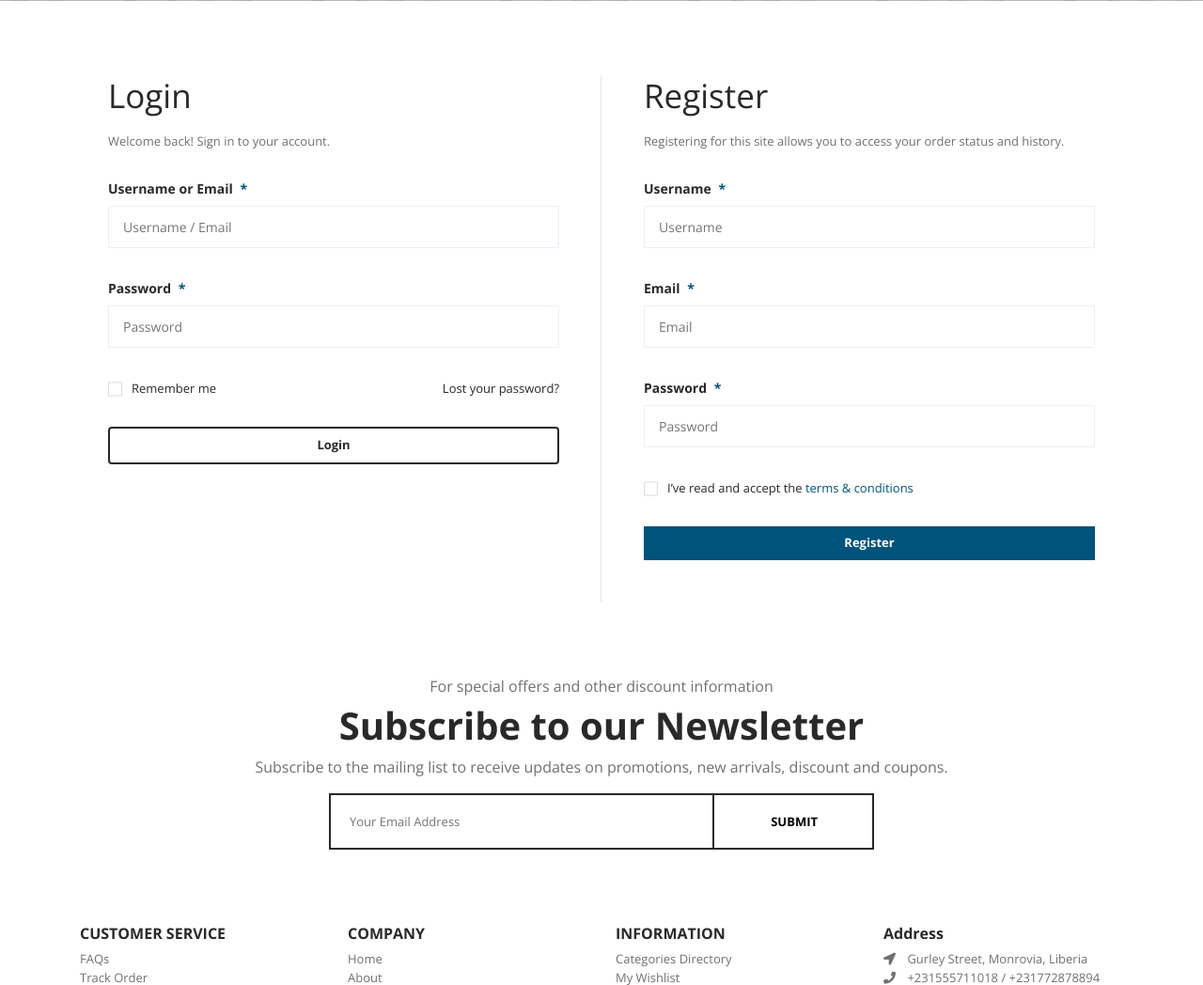
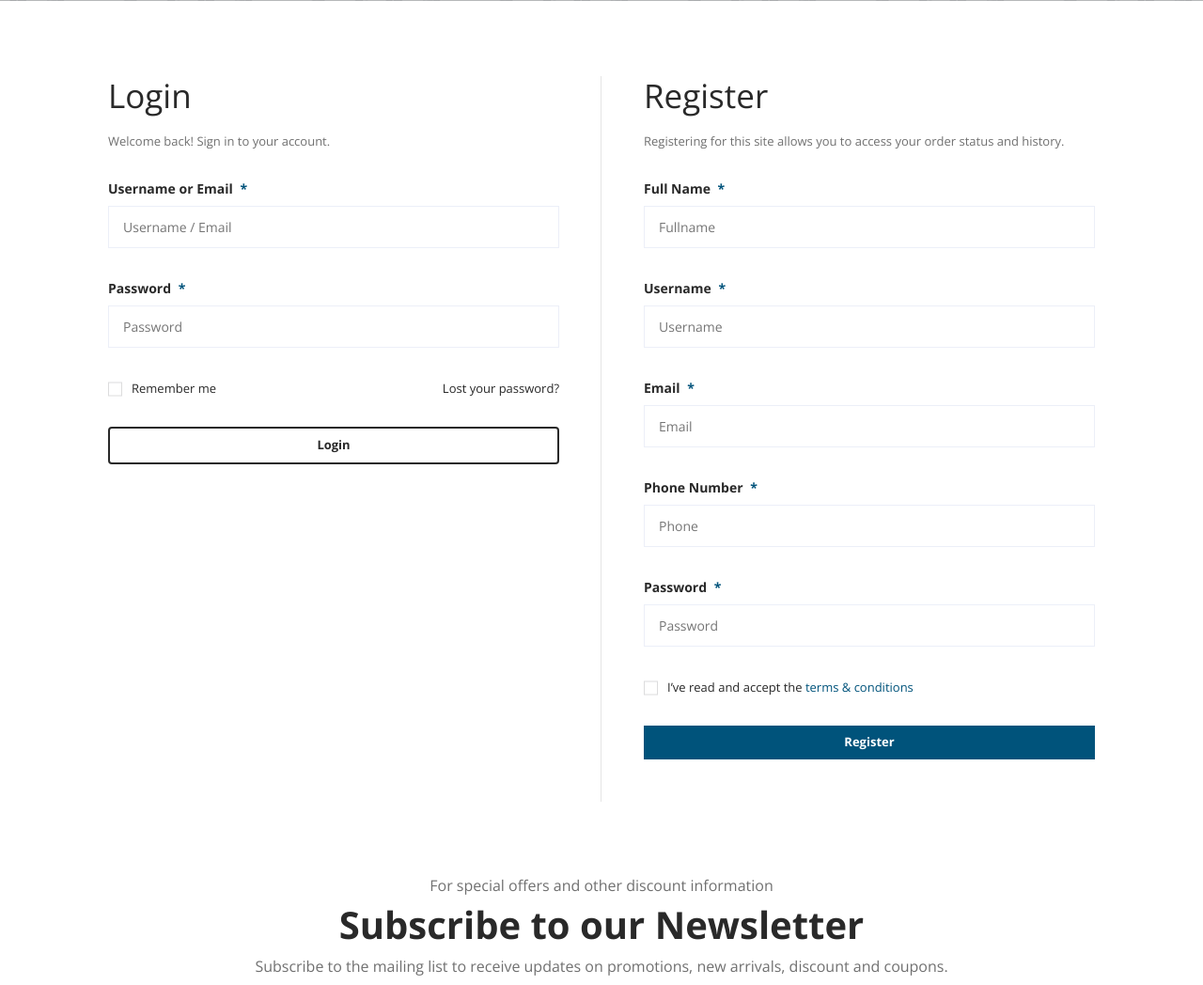
Before and after one commit to Easy-Tech-Solutions/zig-customize-project, a PHP site: page /pages/account.php in a window 1280 px wide. Shown: the part 550-1598 px from the top of the page at 94% size. Run offline with PHP 8.4, Linux system fonts and the light colour scheme.

Commit message:
Registration Implemented

```diff
--- a/pages/account.php
+++ b/pages/account.php
@@ -105,24 +105,36 @@
                     <div class="reg-wrapper">
                         <h2 class="account-h2 u-s-m-b-20">Register</h2>
                         <h6 class="account-h6 u-s-m-b-30">Registering for this site allows you to access your order status and history.</h6>
-                        <form>
+                        <form action = "../user/user_registration.php" class="form" method="post">
+                            <div class="u-s-m-b-30">
+                                <label for="fullname">Full Name
+                                    <span class="astk">*</span>
+                                </label>
+                                <input type="text" name="Fullname" id="fullname" class="text-field" placeholder="Fullname" required>
+                            </div>
                             <div class="u-s-m-b-30">
                                 <label for="user-name">Username
                                     <span class="astk">*</span>
                                 </label>
-                                <input type="text" id="user-name" class="text-field" placeholder="Username">
+                                <input type="text" name="Username" id="user-name" class="text-field" placeholder="Username" required>
                             </div>
                             <div class="u-s-m-b-30">
                                 <label for="email">Email
                                     <span class="astk">*</span>
                                 </label>
-                                <input type="text" id="email" class="text-field" placeholder="Email">
+                                <input type="text" name="Email" id="email" class="text-field" placeholder="Email" required>
+                            </div>
+                            <div class="u-s-m-b-30">
+                                <label for="phone">Phone Number
+                                    <span class="astk">*</span>
+                                </label>
+                                <input type="tel" name="Phone" id="phone" class="text-field" placeholder="Phone" required>
                             </div>
                             <div class="u-s-m-b-30">
                                 <label for="password">Password
                                     <span class="astk">*</span>
                                 </label>
-                                <input type="text" id="password" class="text-field" placeholder="Password">
+                                <input type="password" name="Password" id="password" class="text-field" placeholder="Password" required>
                             </div>
                             <div class="u-s-m-b-30">
                                 <input type="checkbox" class="check-box" id="accept">
@@ -131,7 +143,7 @@
                                 </label>
                             </div>
                             <div class="u-s-m-b-45">
-                                <button class="button button-primary w-100">Register</button>
+                                <button type="submit" name="userreg" value="userlog" class="button button-primary w-100">Register</button>
                             </div>
                         </form>
                     </div>
```
Also changed, not shown: include/zigdb.sql (added, +8 -0 lines), sql_connection/config.php (added, +17 -0 lines), user/user_registration.php (added, +43 -0 lines), user/user_login.php (added).
